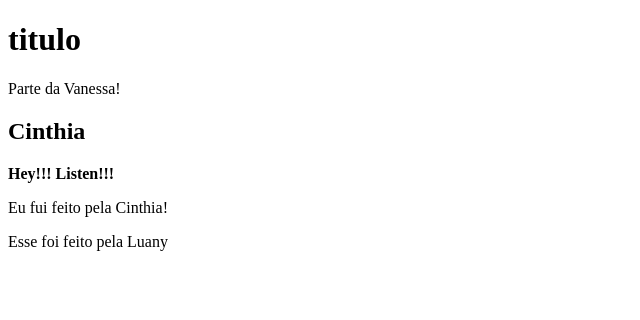
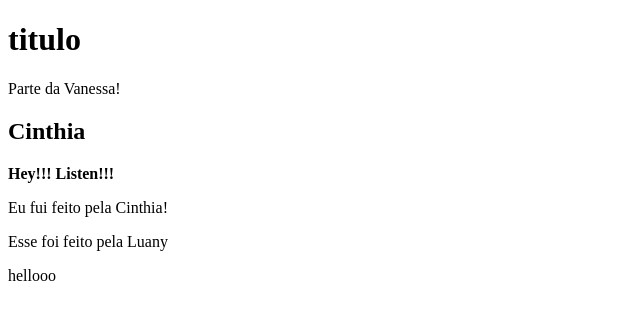
Before and after one commit to jonatastalves/trabalho-git, a plain HTML site: page index.html in a window 1280 px wide. Shown: the full height of the page, 0-640 px from the left. Drawn offline with Linux system fonts and the light colour scheme.

Commit message:
outra mudança

```diff
--- a/index.html
+++ b/index.html
@@ -9,7 +9,7 @@
             <p><strong>Hey!!! Listen!!!</strong></p>
             <p>Eu fui feito pela Cinthia!</p>
             <p>Esse foi feito pela Luany </p>
-
+            <p>hellooo</p>
         </div>
     </body>
 
```
